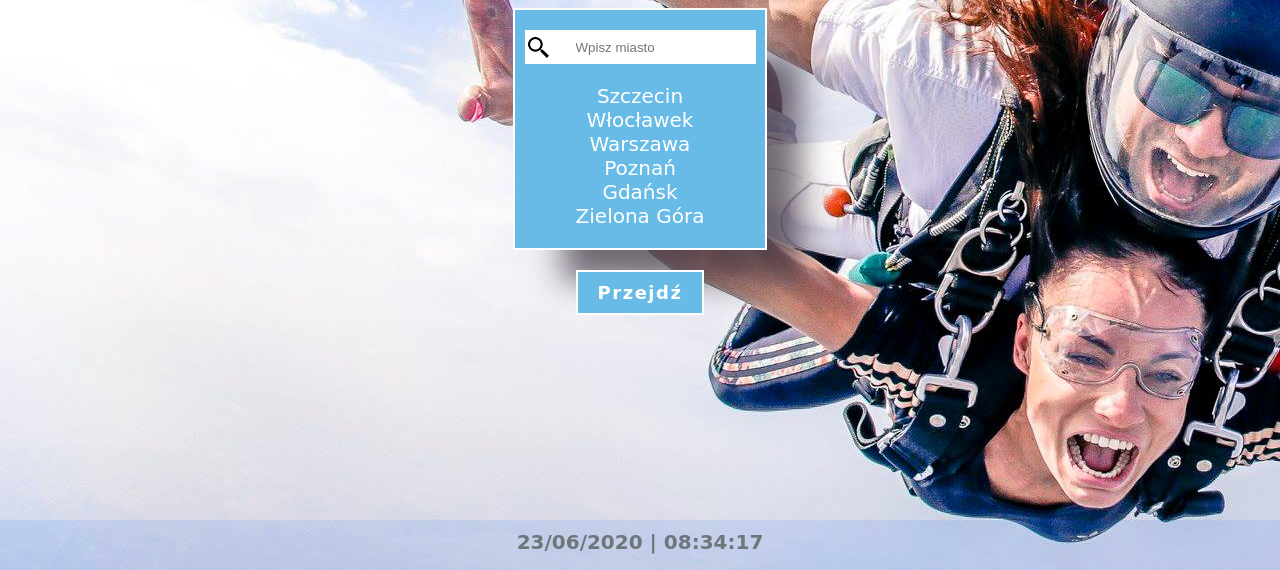
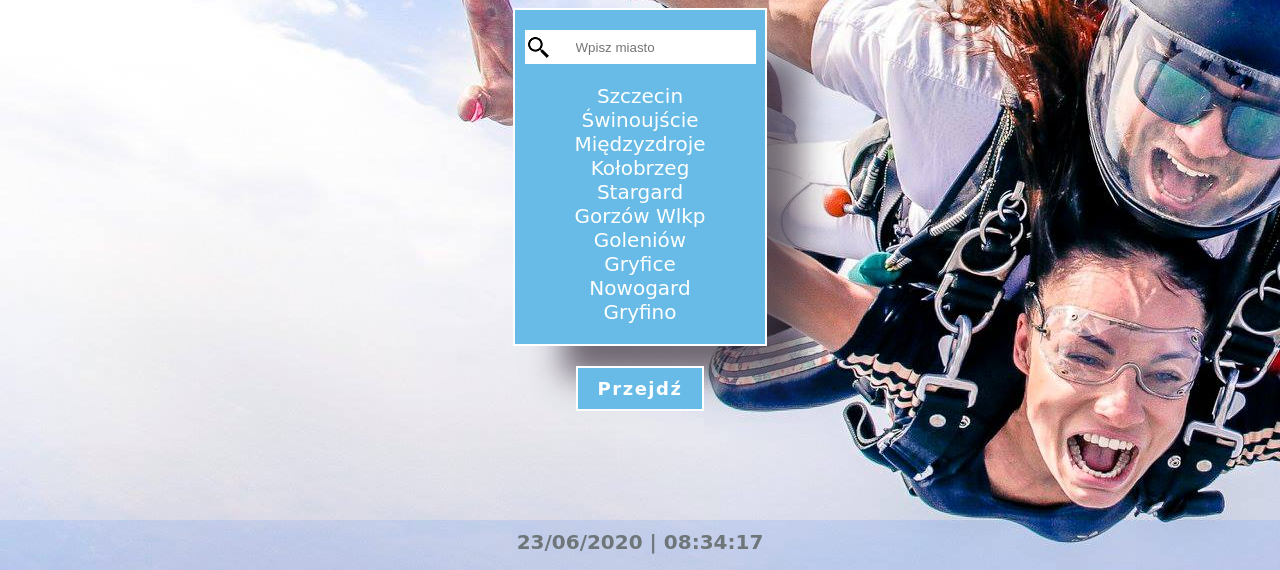
Before and after one commit to TomaszNh/data-timer, a plain HTML site: page index.html in a window 1280 px wide. Shown: the part 230-800 px from the top of the page. Drawn offline with Linux system fonts and the light colour scheme; a web font is replaced by a local one.

Commit message:
23.06.20 new

```diff
--- a/css/main.css
+++ b/css/main.css
@@ -127,6 +127,7 @@ h3 {text-shadow: -1px 0 white, 0 1px white,
 -moz-box-shadow: 42px 39px 30px -8px rgba(66,55,66,0.73);
 box-shadow: 42px 39px 30px -8px rgba(66,55,66,0.73);
 color: white;
+clear: both;
 
 }
 ul {
@@ -149,6 +150,7 @@ ul li a:hover{
 	position: absolute;
 	bottom: 0;
 	background: rgba(0,100,250,0.1);
+	position: fixed;
 
 
 
--- a/index.html
+++ b/index.html
@@ -14,7 +14,7 @@
 		<!-- Nav -->
 		<nav id="nav">
 			<div id="logo">
-				<a href="https://lecimnaszczecin.pl"><img src="logo.png"></a>
+				<a href="https://lecimnaszczecin.pl"><img src="logo.png" alt="LecimNaSzczecin_logo"></a>
 			</div>
 			<div id="contact">
 				<img class="telephone" src="telephoneicon.png"></img>
@@ -31,11 +31,15 @@
 					<input type="text" placeholder="Wpisz miasto">
 					<ul>
 						<li><a href="https://lecimnaszczecin.pl">Szczecin</a></li>
-						<li><a href="https://skydive.pl">Włocławek</a></li>
-						<li><a href="https://skydive.pl">Warszawa</a></li>
-						<li><a href="https://skydive.pl">Poznań</a></li>
-						<li><a href="https://skydive.pl">Gdańsk</a></li>
-						<li><a href="https://skydive.pl">Zielona Góra</a></li>
+						<li><a href="https://lecimnaszczecin.pl">Świnoujście</a></li>
+						<li><a href="https://lecimnaszczecin.pl">Międzyzdroje</a></li>
+						<li><a href="https://lecimnaszczecin.pl">Kołobrzeg</a></li>
+						<li><a href="https://lecimnaszczecin.pl">Stargard</a></li>
+						<li><a href="https://lecimnaszczecin.pl">Gorzów Wlkp</a></li>
+						<li><a href="https://lecimnaszczecin.pl">Goleniów</a></li>
+						<li><a href="https://lecimnaszczecin.pl">Gryfice</a></li>
+						<li><a href="https://lecimnaszczecin.pl">Nowogard</a></li>
+						<li><a href="https://lecimnaszczecin.pl">Gryfino</a></li>
 					</ul>
 				</div>
 				<div class="button">
```
